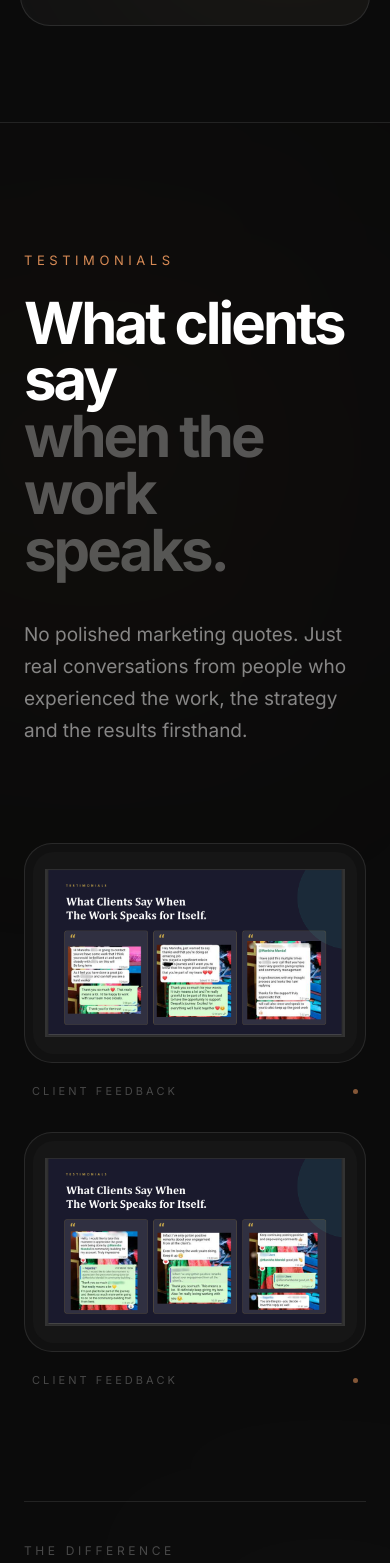
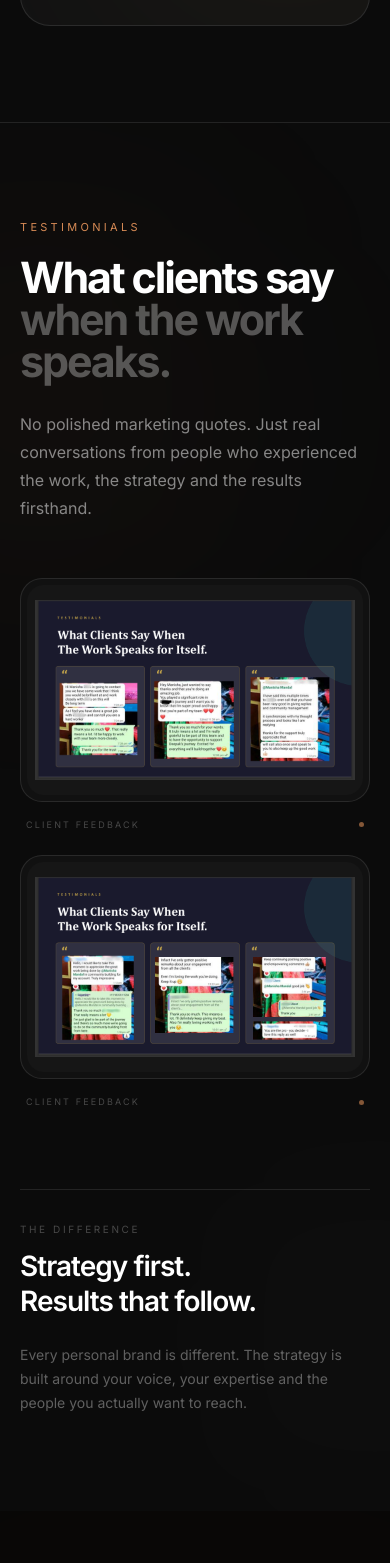
Before and after one commit to Sinjan04/manisha-website, a Next.js app: page / in a window 390 px wide. Shown: the part 7185-8748 px from the top of the page. Built offline with nearby package versions, Linux system fonts and the light colour scheme.

Commit message:
New mobile testimonial

```diff
--- a/components/Testimonials.tsx
+++ b/components/Testimonials.tsx
@@ -28,6 +28,7 @@ const fadeUp = {
 
 export default function Testimonials() {
   const [selectedImage, setSelectedImage] = useState<string | null>(null);
+
   return (
     <section
       id="testimonials"
@@ -37,8 +38,10 @@ export default function Testimonials() {
       border-t
       border-white/10
       bg-[#0B0B0B]
-      px-6
-      py-32
+      px-5
+      py-24
+      sm:px-6
+      sm:py-32
       md:px-10
       md:py-40
       "
@@ -52,11 +55,14 @@ export default function Testimonials() {
         absolute
         -left-40
         top-20
-        h-[500px]
-        w-[500px]
+        h-[400px]
+        w-[400px]
         rounded-full
         bg-[#D68A55]/[0.035]
-        blur-[150px]
+        blur-[130px]
+        md:h-[500px]
+        md:w-[500px]
+        md:blur-[150px]
         "
       />
 
@@ -66,11 +72,14 @@ export default function Testimonials() {
         absolute
         -right-40
         bottom-0
-        h-[450px]
-        w-[450px]
+        h-[350px]
+        w-[350px]
         rounded-full
         bg-white/[0.018]
-        blur-[140px]
+        blur-[120px]
+        md:h-[450px]
+        md:w-[450px]
+        md:blur-[140px]
         "
       />
 
@@ -89,19 +98,21 @@ export default function Testimonials() {
           variants={fadeUp}
         >
 
-          <p className="text-[13px] uppercase tracking-[0.35em] text-[#D68A55]">
+          <p className="text-[11px] uppercase tracking-[0.3em] text-[#D68A55] sm:text-[13px] sm:tracking-[0.35em]">
             Testimonials
           </p>
 
           <h2
             className="
-            mt-6
+            mt-5
             max-w-[900px]
-            text-[58px]
+            text-[43px]
             font-bold
             leading-[0.98]
             tracking-[-0.05em]
             text-white
+            sm:text-[58px]
+            md:mt-6
             md:text-[78px]
             "
           >
@@ -114,11 +125,14 @@ export default function Testimonials() {
 
           <p
             className="
-            mt-10
+            mt-7
             max-w-[680px]
-            text-[19px]
-            leading-8
+            text-[16px]
+            leading-7
             text-white/50
+            sm:mt-10
+            sm:text-[19px]
+            sm:leading-8
             md:text-[21px]
             md:leading-9
             "
@@ -132,7 +146,7 @@ export default function Testimonials() {
 
         {/* Testimonial Grid */}
 
-        <div className="mt-24 grid gap-8 md:grid-cols-2">
+        <div className="mt-14 grid gap-6 sm:mt-20 sm:gap-8 md:mt-24 md:grid-cols-2">
 
           {testimonials.map((testimonial, index) => (
 
@@ -163,16 +177,18 @@ export default function Testimonials() {
                 className="
                 relative
                 overflow-hidden
-                rounded-[28px]
+                rounded-[22px]
                 border
                 border-white/10
                 bg-[#111111]
-                p-2
+                p-1.5
                 transition-all
                 duration-500
                 group-hover:-translate-y-2
                 group-hover:border-[#D68A55]/30
                 group-hover:shadow-[0_25px_80px_rgba(0,0,0,0.35)]
+                sm:rounded-[28px]
+                sm:p-2
                 "
               >
 
@@ -183,8 +199,9 @@ export default function Testimonials() {
                   relative
                   aspect-[16/10]
                   overflow-hidden
-  rounded-[21px]
+                  rounded-[17px]
                   bg-[#161616]
+                  sm:rounded-[21px]
                   "
                 >
 
@@ -197,11 +214,12 @@ export default function Testimonials() {
                     h-full
                     w-full
                     object-contain
-  p-3
+                    p-2
                     transition-transform
                     duration-700
                     ease-out
                     group-hover:scale-[1.015]
+                    sm:p-3
                     "
                   />
 
@@ -229,9 +247,9 @@ export default function Testimonials() {
 
               {/* Label */}
 
-              <div className="mt-5 flex items-center justify-between px-2">
+              <div className="mt-4 flex items-center justify-between px-1.5 sm:mt-5 sm:px-2">
 
-                <p className="text-[11px] uppercase tracking-[0.28em] text-white/25">
+                <p className="text-[9px] uppercase tracking-[0.24em] text-white/25 sm:text-[11px] sm:tracking-[0.28em]">
                   {testimonial.label}
                 </p>
 
@@ -276,10 +294,12 @@ export default function Testimonials() {
             ease: [0.22, 1, 0.36, 1],
           }}
           className="
-          mt-28
+          mt-20
           border-t
           border-white/10
-          pt-10
+          pt-8
+          sm:mt-28
+          sm:pt-10
           "
         >
 
@@ -287,19 +307,21 @@ export default function Testimonials() {
 
             <div>
 
-              <p className="text-[12px] uppercase tracking-[0.3em] text-white/25">
+              <p className="text-[10px] uppercase tracking-[0.26em] text-white/25 sm:text-[12px] sm:tracking-[0.3em]">
                 The difference
               </p>
 
               <h3
                 className="
-                mt-4
+                mt-3
                 max-w-[700px]
-                text-[32px]
+                text-[28px]
                 font-semibold
                 leading-tight
                 tracking-[-0.035em]
                 text-white
+                sm:mt-4
+                sm:text-[32px]
                 md:text-[42px]
                 "
               >
@@ -310,7 +332,7 @@ export default function Testimonials() {
 
             </div>
 
-            <p className="max-w-[390px] text-[15px] leading-7 text-white/35 md:text-right">
+            <p className="max-w-[390px] text-[14px] leading-6 text-white/35 sm:text-[15px] sm:leading-7 md:text-right">
               Every personal brand is different. The strategy is
               built around your voice, your expertise and the people
               you actually want to reach.
@@ -321,8 +343,13 @@ export default function Testimonials() {
         </motion.div>
 
       </div>
+
+      {/* Fullscreen testimonial viewer */}
+
       <AnimatePresence>
+
         {selectedImage && (
+
           <motion.div
             initial={{ opacity: 0 }}
             animate={{ opacity: 1 }}
@@ -336,8 +363,9 @@ export default function Testimonials() {
               items-center
               justify-center
               bg-black/80
-        p-6
+              p-3
               backdrop-blur-xl
+              sm:p-6
               md:p-12
             "
             onClick={() => setSelectedImage(null)}
@@ -351,19 +379,19 @@ export default function Testimonials() {
               aria-label="Close testimonial"
               className="
                 absolute
-          right-6
-          top-6
+                right-4
+                top-4
                 z-[110]
                 flex
-          h-11
-          w-11
+                h-10
+                w-10
                 items-center
                 justify-center
                 rounded-full
                 border
                 border-white/10
                 bg-white/[0.06]
-          text-[25px]
+                text-[23px]
                 font-light
                 text-white/70
                 backdrop-blur-xl
@@ -373,6 +401,11 @@ export default function Testimonials() {
                 hover:border-white/20
                 hover:bg-white/[0.12]
                 hover:text-white
+                sm:right-6
+                sm:top-6
+                sm:h-11
+                sm:w-11
+                sm:text-[25px]
                 md:right-10
                 md:top-10
               "
@@ -408,12 +441,14 @@ export default function Testimonials() {
                 max-h-[90vh]
                 max-w-[1200px]
                 overflow-hidden
-          rounded-[24px]
+                rounded-[18px]
                 border
                 border-white/10
                 bg-[#111111]
-          p-2
+                p-1.5
                 shadow-[0_30px_120px_rgba(0,0,0,0.6)]
+                sm:rounded-[24px]
+                sm:p-2
               "
               onClick={(event) => event.stopPropagation()}
             >
@@ -424,19 +459,24 @@ export default function Testimonials() {
                 width={1800}
                 height={1200}
                 className="
-            max-h-[86vh]
+                  max-h-[82vh]
                   w-auto
                   max-w-full
-            rounded-[18px]
+                  rounded-[14px]
                   object-contain
+                  sm:max-h-[86vh]
+                  sm:rounded-[18px]
                 "
               />
 
             </motion.div>
 
           </motion.div>
+
         )}
+
       </AnimatePresence>
+
     </section>
   );
 }
```
Lines whose indentation alone changed are shown as unchanged.
